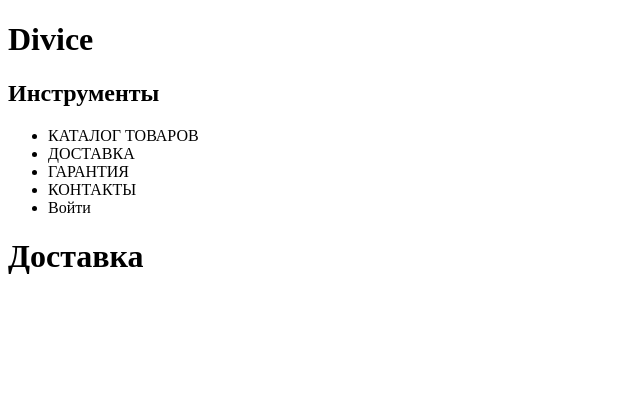
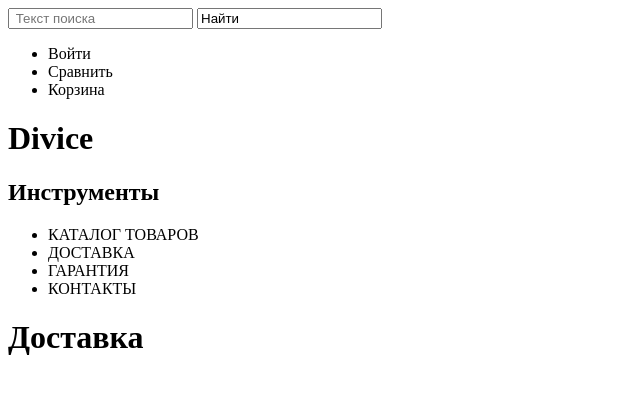
Before and after one commit to GrizzlyMentality/Device, a plain HTML site: page index.html in a window 1280 px wide. Shown: the whole page, without its empty margins (0-640 px from the left). Drawn offline with Linux system fonts and the light colour scheme.

Commit message:
added search,nav,new ul

```diff
--- a/index.html
+++ b/index.html
@@ -8,6 +8,15 @@
   </head>
   <body>
   <header class="main-header">
+      <form action="#" method="POST">
+          <input type="search" placeholder=" Текст поиска">
+          <input class="submit" value="Найти">
+      </form>
+      <ul>
+          <li>Войти</li>
+          <li>Сравнить</li>
+          <li>Корзина</li>
+      </ul>
     <h1>Divice</h1>
       <h2>Инструменты</h2>
   </header>
@@ -18,7 +27,6 @@
                   <li>ДОСТАВКА</li>
                   <li>ГАРАНТИЯ</li>
                   <li>КОНТАКТЫ</li>
-                  <li>Войти</li>
               </ul>
           </nav>
           <section>
```
